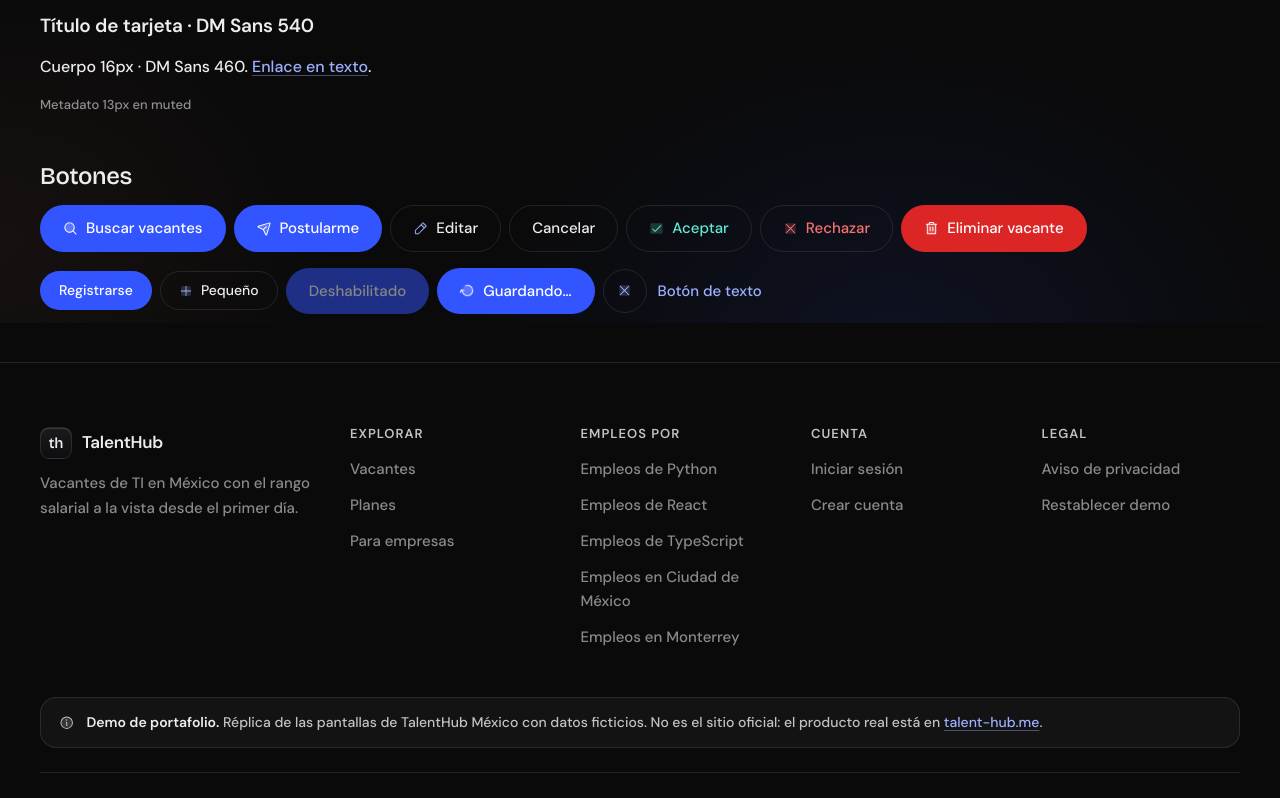
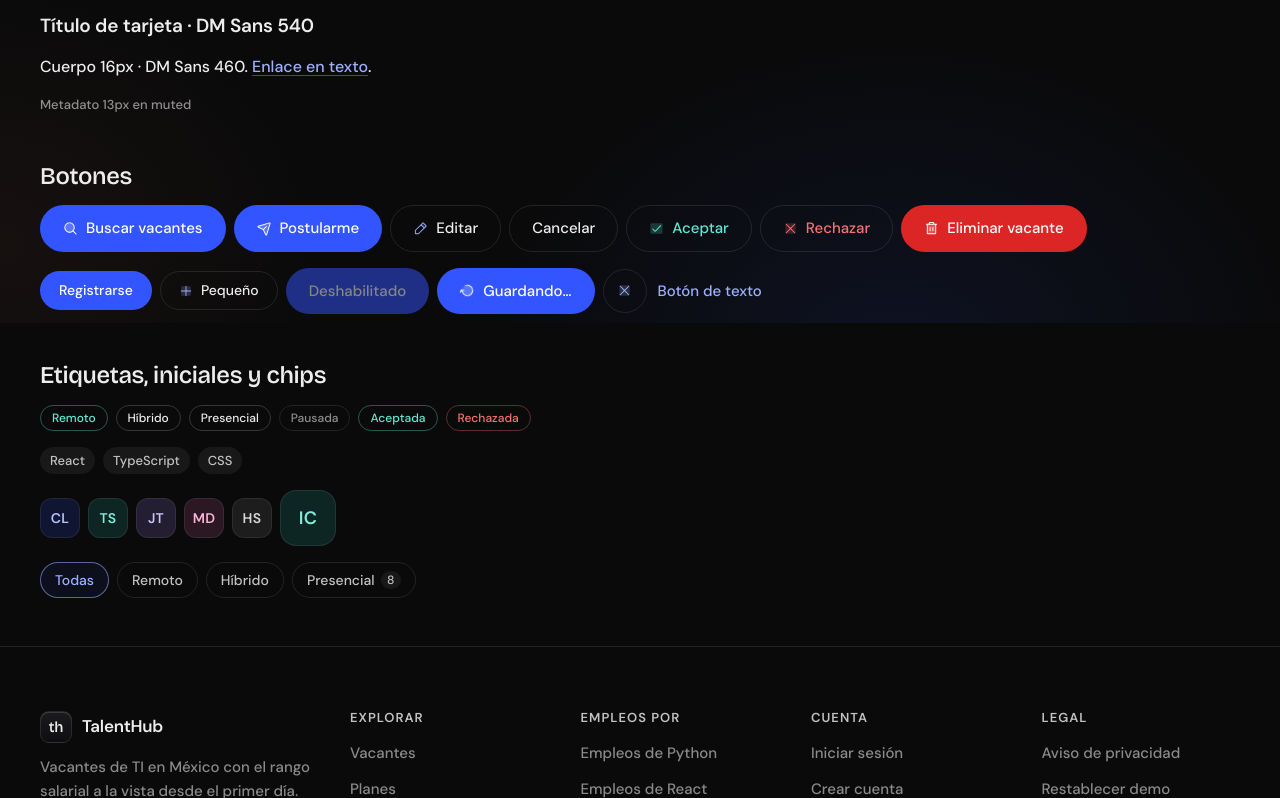
Before and after one commit to JazyelAe/Talent-hub-design, a plain HTML site: page componentes.html in a window 1280 px wide. Shown: the part 477-1275 px from the top of the page. Drawn offline with nearby package versions, Linux system fonts and the light colour scheme.

Commit message:
feat: etiquetas, iniciales y chips
Tags de contorno por tono (neutro, curso, bien, mal), chips de tecnología,
iniciales con cinco tintes deterministas y chips de filtro con aria-pressed.

Co-Authored-By: Claude Opus 5.5 <noreply@anthropic.com>

```diff
--- a/componentes.html
+++ b/componentes.html
@@ -52,6 +52,22 @@
         <button class="btn btn--text" type="button">Botón de texto</button>
       </div>
     </section>
+    <section aria-labelledby="t-tag">
+      <h2 id="t-tag">Etiquetas, iniciales y chips</h2>
+      <div class="cluster">
+        <span class="tag tag--bien">Remoto</span><span class="tag tag--curso">Híbrido</span><span class="tag tag--curso">Presencial</span>
+        <span class="tag tag--neutro">Pausada</span><span class="tag tag--bien">Aceptada</span><span class="tag tag--mal">Rechazada</span>
+      </div>
+      <div class="cluster"><span class="tech">React</span><span class="tech">TypeScript</span><span class="tech">CSS</span></div>
+      <div class="cluster">
+        <span class="iniciales iniciales--blue">CL</span><span class="iniciales iniciales--teal">TS</span><span class="iniciales iniciales--violet">JT</span>
+        <span class="iniciales iniciales--rose">MD</span><span class="iniciales">HS</span><span class="iniciales iniciales--lg iniciales--teal">IC</span>
+      </div>
+      <div class="cluster" role="group" aria-label="Modalidad">
+        <button class="chip" type="button" aria-pressed="true">Todas</button><button class="chip" type="button" aria-pressed="false">Remoto</button>
+        <button class="chip" type="button" aria-pressed="false">Híbrido</button><button class="chip" type="button" aria-pressed="false">Presencial <span class="chip__count">8</span></button>
+      </div>
+    </section>
   </main>
   <script type="module" src="js/layout.js"></script>
 </body>
--- a/css/app.css
+++ b/css/app.css
@@ -5,3 +5,4 @@
 @import url("components/nav.css");
 @import url("components/footer.css");
 @import url("components/button.css");
+@import url("components/tag.css");
--- /dev/null
+++ b/css/components/tag.css
@@ -0,0 +1,90 @@
+/* Tags (no presionables), iniciales de empresa y chips de filtro (presionables) */
+@layer components {
+  /* Tag: píldora de contorno, sin relleno. No hay tono azul: un tag azul parecería botón */
+  .tag {
+    --tag-c: var(--ink-2);
+    --tag-b: var(--hairline-strong);
+    display: inline-flex;
+    align-items: center;
+    gap: 6px;
+    padding: 3px 11px;
+    border-radius: var(--r-pill);
+    border: 1px solid var(--tag-b);
+    color: var(--tag-c);
+    font-size: var(--fs-micro);
+    font-weight: var(--fw-mid);
+    line-height: 1.5;
+    white-space: nowrap;
+  }
+  .tag--neutro { --tag-c: var(--muted); --tag-b: var(--hairline); }
+  .tag--curso  { --tag-c: var(--ink); --tag-b: var(--hairline-strong); }
+  .tag--bien   { --tag-c: var(--ok); --tag-b: rgba(94, 234, 212, 0.35); }
+  .tag--mal    { --tag-c: var(--danger); --tag-b: rgba(248, 113, 113, 0.35); }
+  .tag .icon { width: 13px; height: 13px; }
+
+  /* Chip de tecnología: relleno de vidrio, tipografía pequeña */
+  .tech {
+    display: inline-flex;
+    padding: 4px 10px;
+    border-radius: var(--r-pill);
+    background: var(--glass);
+    color: var(--ink-2);
+    font-size: var(--fs-caption);
+    line-height: 1.5;
+  }
+
+  /* Iniciales: cuadro de la empresa con tinte determinista */
+  .iniciales {
+    --ini-bg: var(--tint-neutral-bg);
+    --ini-fg: var(--tint-neutral-fg);
+    display: inline-grid;
+    place-items: center;
+    flex: none;
+    width: 40px;
+    height: 40px;
+    border-radius: var(--r-md);
+    background: var(--ini-bg);
+    color: var(--ini-fg);
+    border: 1px solid var(--edge);
+    font-size: var(--fs-ui);
+    font-weight: var(--fw-demi);
+    letter-spacing: 0.02em;
+  }
+  .iniciales--sm { width: 28px; height: 28px; border-radius: var(--r-pill); font-size: 11px; }
+  .iniciales--lg { width: 56px; height: 56px; border-radius: 16px; font-size: 18px; }
+  .iniciales--blue   { --ini-bg: var(--tint-blue-bg);   --ini-fg: var(--tint-blue-fg); }
+  .iniciales--teal   { --ini-bg: var(--tint-teal-bg);   --ini-fg: var(--tint-teal-fg); }
+  .iniciales--violet { --ini-bg: var(--tint-violet-bg); --ini-fg: var(--tint-violet-fg); }
+  .iniciales--rose   { --ini-bg: var(--tint-rose-bg);   --ini-fg: var(--tint-rose-fg); }
+
+  /* Chip de filtro: presionable (aria-pressed); el activo usa el acento */
+  .chip {
+    display: inline-flex;
+    align-items: center;
+    gap: 6px;
+    min-height: 36px;
+    padding: 6px 14px;
+    border-radius: var(--r-pill);
+    border: 1px solid var(--hairline);
+    background: transparent;
+    color: var(--ink-2);
+    font-size: var(--fs-ui);
+    font-weight: var(--fw-mid);
+    transition: background-color var(--dur-fast) var(--ease), border-color var(--dur-fast) var(--ease), color var(--dur-fast) var(--ease);
+  }
+  .chip:hover { border-color: var(--hairline-strong); color: var(--ink); }
+  .chip[aria-pressed="true"], .chip[aria-checked="true"], .chip.is-active {
+    border-color: rgba(157, 176, 255, 0.55);
+    background: var(--accent-tint);
+    color: var(--accent-on-dark);
+  }
+  .chip .icon { width: 14px; height: 14px; }
+  .chip__count {
+    min-width: 20px;
+    padding: 0 6px;
+    border-radius: var(--r-pill);
+    background: var(--glass);
+    font-size: var(--fs-micro);
+    color: var(--ink-2);
+  }
+}
```
